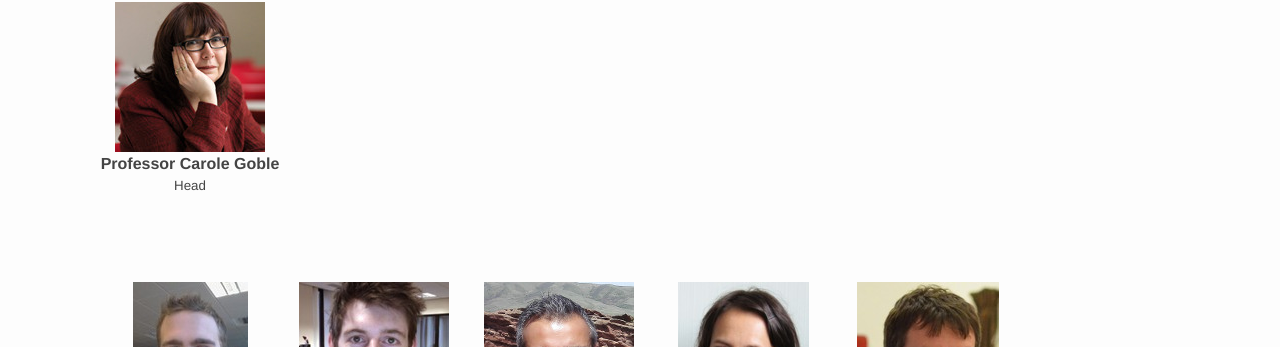
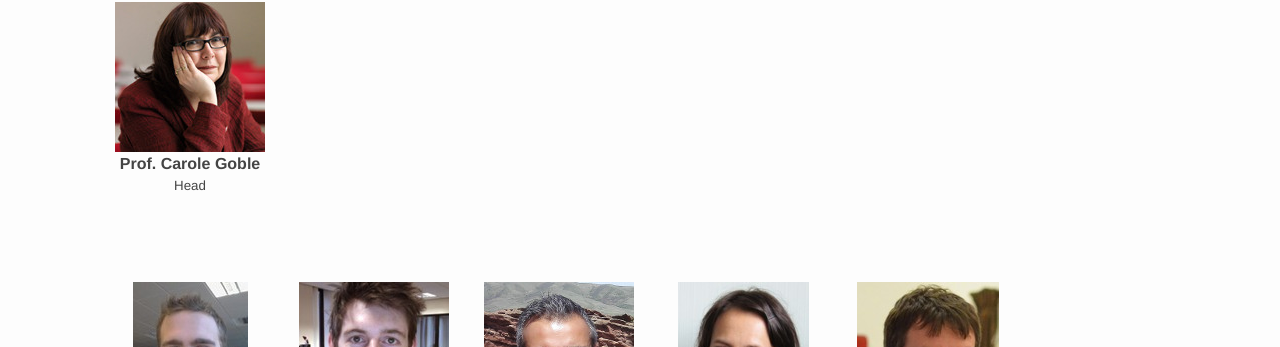
Before and after one commit to eScienceLab/eScienceLab.github.io, a Jekyll site: the page built from people.md, in a window 1280 px wide. Shown: the part 249-596 px from the top of the page. Built offline with Jekyll 4.4.1, drawn with Linux system fonts in a browser that asks for light colours; comment, search, counter and statistics services are not loaded.

Commit message:
Abbreviated "Professor" so it fits on one line

```diff
--- a/people.md
+++ b/people.md
@@ -4,7 +4,7 @@ title: People
 permalink: /people/
 
 head:
-- name: Professor Carole Goble
+- name: Prof. Carole Goble
   orcid: 0000-0003-1219-2137
   img: carole-goble-sm.jpg
   role: Head
```
